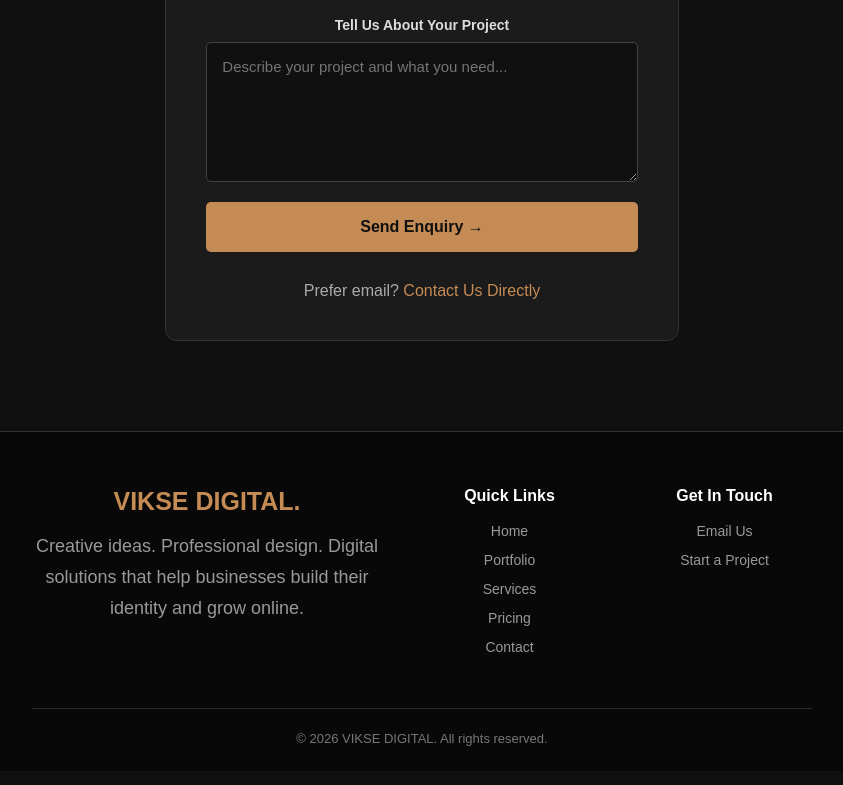
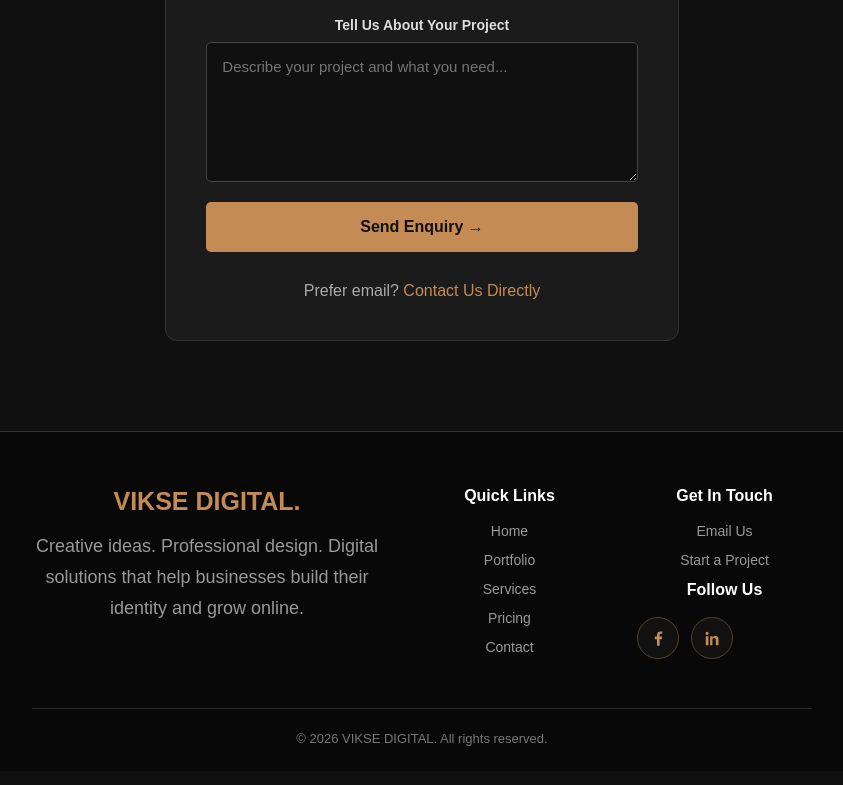
Before and after one commit to viksedigital/viksedigital, a plain HTML site: page index.html in a window 1280 px wide. Shown: the part 7520-8305 px from the top of the page, without its empty margins (218-1061 px from the left). Drawn offline with Linux system fonts and the light colour scheme.

Commit message:
Implement footer social media links
Added social media links section to the footer.

```diff
--- a/index.html
+++ b/index.html
@@ -1061,6 +1061,49 @@ section {
 }
 
 
+
+
+/* SOCIAL MEDIA LINKS */
+.footer-social-links {
+    display: flex;
+    align-items: center;
+    gap: 12px;
+    margin-top: 18px;
+}
+
+.footer-social-links a {
+    display: inline-flex;
+    align-items: center;
+    justify-content: center;
+    width: 42px;
+    height: 42px;
+    margin: 0;
+    color: #c58b55;
+    border: 1px solid #55402e;
+    border-radius: 50%;
+    background: #111;
+    transition: color .25s ease, background .25s ease,
+                border-color .25s ease, transform .25s ease;
+}
+
+.footer-social-links a:hover {
+    color: #080808;
+    background: #c58b55;
+    border-color: #c58b55;
+    transform: translateY(-4px);
+}
+
+.footer-social-links svg {
+    width: 19px;
+    height: 19px;
+    fill: currentColor;
+}
+
+.footer-social-links a:focus-visible {
+    outline: 2px solid #c58b55;
+    outline-offset: 4px;
+}
+
     </style>
 </head>
 
@@ -1514,6 +1557,26 @@ section {
                 Email Us
             </a>
             <a href="#contact">Start a Project</a>
+
+            <h3 class="footer-social-heading">Follow Us</h3>
+            <div class="footer-social-links" aria-label="VIKSE DIGITAL social media">
+                <a href="https://www.facebook.com/profile.php?id=61596893931270"
+                   target="_blank" rel="noopener noreferrer"
+                   aria-label="Visit VIKSE DIGITAL on Facebook"
+                   title="Facebook">
+                    <svg viewBox="0 0 24 24" aria-hidden="true">
+                        <path d="M13.5 21v-8.2h2.8l.4-3.2h-3.2V7.5c0-.9.3-1.6 1.6-1.6h1.7V3.1c-.3 0-1.3-.1-2.5-.1-2.5 0-4.2 1.5-4.2 4.3v2.3H7.3v3.2h2.8V21h3.4z"/>
+                    </svg>
+                </a>
+                <a href="https://www.linkedin.com/in/eddie-viksna-316262330/"
+                   target="_blank" rel="noopener noreferrer"
+                   aria-label="Visit VIKSE DIGITAL on LinkedIn"
+                   title="LinkedIn">
+                    <svg viewBox="0 0 24 24" aria-hidden="true">
+                        <path d="M5.2 3.5a2 2 0 1 0 0 4 2 2 0 0 0 0-4zM3.5 9h3.4v11.5H3.5zM9 9h3.2v1.6h.1A3.5 3.5 0 0 1 15.5 8.8c3.5 0 4.1 2.3 4.1 5.2v6.5h-3.4v-5.8c0-1.4 0-3.2-2-3.2s-2.3 1.5-2.3 3.1v5.9H9z"/>
+                    </svg>
+                </a>
+            </div>
         </div>
 
     </div>
```
